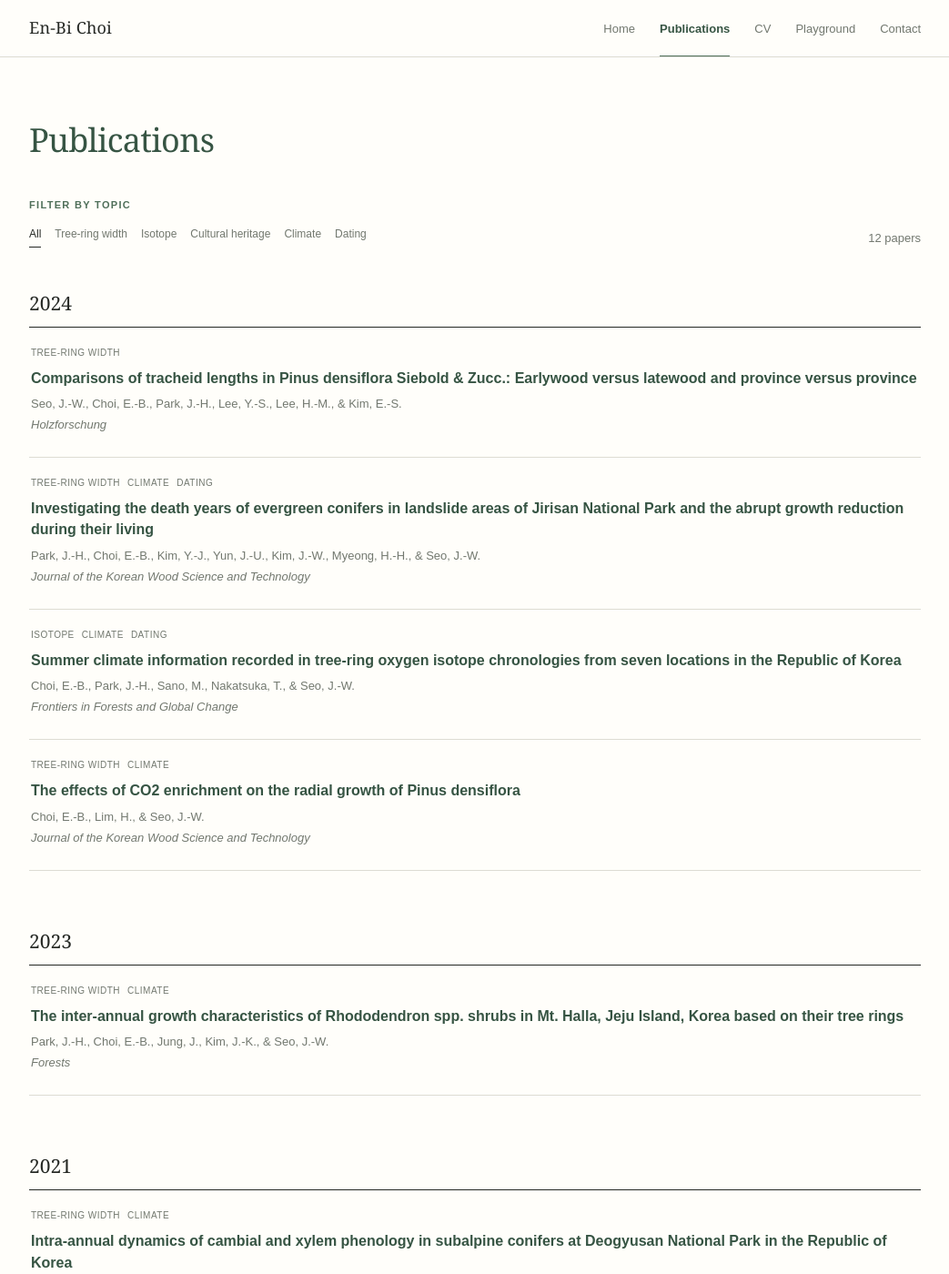
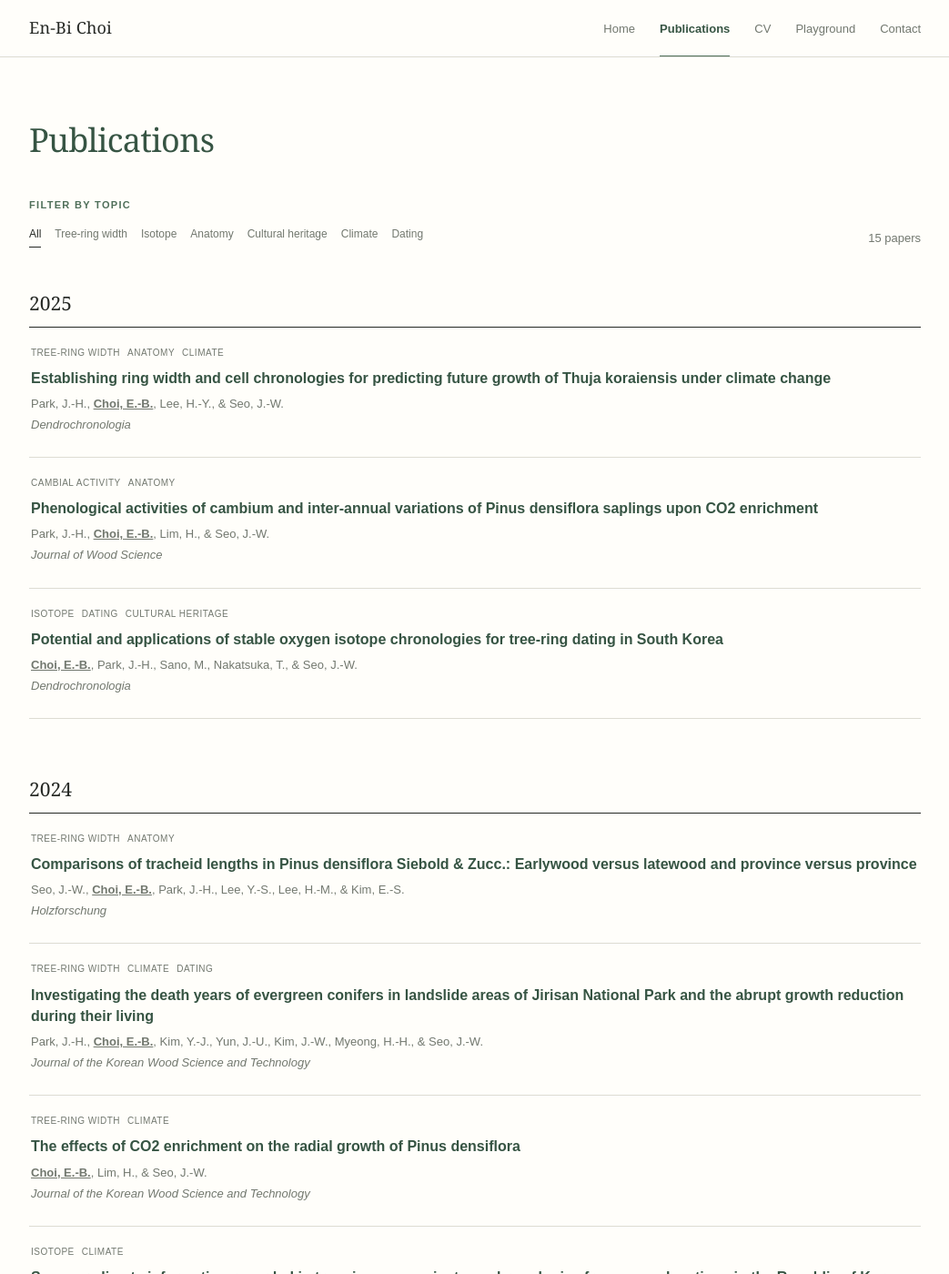
Before and after one commit to enbi-choi-treering/enbi-choi-treering.github.io, a Jekyll site: the page built from publications.html, in a window 1280 px wide and 1400 px high. Shown: the whole window at 91% size, without its empty margins (118-1161 px from the left). Built offline with Jekyll 4.4.1, drawn with Linux system fonts in a browser that asks for light colours; some of the changed text lies outside the part shown.

Commit message:
publication변경

```diff
--- a/_data/publications.yml
+++ b/_data/publications.yml
@@ -1,99 +1,129 @@
+- year: 2025
+  title: "Potential and applications of stable oxygen isotope chronologies for tree-ring dating in South Korea"
+  authors: "<strong><u>Choi, E.-B.</u></strong>, Park, J.-H., Sano, M., Nakatsuka, T., & Seo, J.-W."
+  journal: "Dendrochronologia"
+  topics: ["isotope", "dating", "cultural heritage"]
+  url: "https://doi.org/10.1016/j.dendro.2025.126433"
+  show_in_news: true
+  news_date: "2025.12"
+  news_text: "Published a study evaluating stable oxygen isotope chronologies for tree-ring dating in South Korea."
+
+- year: 2025
+  title: "Phenological activities of cambium and inter-annual variations of Pinus densiflora saplings upon CO2 enrichment"
+  authors: "Park, J.-H., <strong><u>Choi, E.-B.</u></strong>, Lim, H., & Seo, J.-W."
+  journal: "Journal of Wood Science"
+  topics: ["cambial activity", "anatomy"]
+  url: "https://doi.org/10.1186/s10086-025-02229-6"
+  show_in_news: false
+  news_date: ""
+  news_text: "Published a study on cambial phenology and inter-annual wood growth of Pinus densiflora under CO2 enrichment."
+
+- year: 2025
+  title: "Establishing ring width and cell chronologies for predicting future growth of Thuja koraiensis under climate change"
+  authors: "Park, J.-H., <strong><u>Choi, E.-B.</u></strong>, Lee, H.-Y., & Seo, J.-W."
+  journal: "Dendrochronologia"
+  topics: ["tree-ring width", "anatomy", "climate"]
+  url: "https://doi.org/10.1016/j.dendro.2025.126423"
+  show_in_news: false
+  news_date: ""
+  news_text: "Published ring-width and cell chronologies for assessing climate sensitivity and future growth of Thuja koraiensis."
+
+- year: 2024
+  title: "Summer climate information recorded in tree-ring oxygen isotope chronologies from seven locations in the Republic of Korea"
+  authors: "<strong><u>Choi, E.-B.</u></strong>, Park, J.-H., Sano, M., Nakatsuka, T., & Seo, J.-W."
+  journal: "Frontiers in Forests and Global Change"
+  topics: ["isotope", "climate"]
+  url: "https://doi.org/10.3389/ffgc.2024.1269346"
+  show_in_news: false
+  news_date: ""
+  news_text: "Published a nationwide tree-ring oxygen isotope study evaluating summer climate signals across the Republic of Korea."
+
 - year: 2024
   title: "The effects of CO2 enrichment on the radial growth of Pinus densiflora"
-  authors: "Choi, E.-B., Lim, H., & Seo, J.-W."
+  authors: "<strong><u>Choi, E.-B.</u></strong>, Lim, H., & Seo, J.-W."
   journal: "Journal of the Korean Wood Science and Technology"
   topics: ["tree-ring width", "climate"]
-  url: "#"
+  url: "https://doi.org/10.5658/WOOD.2024.52.3.289"
   show_in_news: false
   news_date: ""
   news_text: "Published a study on the radial growth response of Pinus densiflora under CO2 enrichment."
 
 - year: 2024
-  title: "Summer climate information recorded in tree-ring oxygen isotope chronologies from seven locations in the Republic of Korea"
-  authors: "Choi, E.-B., Park, J.-H., Sano, M., Nakatsuka, T., & Seo, J.-W."
-  journal: "Frontiers in Forests and Global Change"
-  topics: ["isotope", "climate", "dating"]
-  url: "#"
-  show_in_news: false
-  news_date: ""
-  news_text: "Published a Korea-wide tree-ring oxygen isotope study on summer climate signals."
-
-- year: 2024
   title: "Investigating the death years of evergreen conifers in landslide areas of Jirisan National Park and the abrupt growth reduction during their living"
-  authors: "Park, J.-H., Choi, E.-B., Kim, Y.-J., Yun, J.-U., Kim, J.-W., Myeong, H.-H., & Seo, J.-W."
+  authors: "Park, J.-H., <strong><u>Choi, E.-B.</u></strong>, Kim, Y.-J., Yun, J.-U., Kim, J.-W., Myeong, H.-H., & Seo, J.-W."
   journal: "Journal of the Korean Wood Science and Technology"
   topics: ["tree-ring width", "climate", "dating"]
-  url: "#"
+  url: "https://doi.org/10.5658/WOOD.2024.52.4.319"
   show_in_news: false
 
 - year: 2024
   title: "Comparisons of tracheid lengths in Pinus densiflora Siebold & Zucc.: Earlywood versus latewood and province versus province"
-  authors: "Seo, J.-W., Choi, E.-B., Park, J.-H., Lee, Y.-S., Lee, H.-M., & Kim, E.-S."
+  authors: "Seo, J.-W., <strong><u>Choi, E.-B.</u></strong>, Park, J.-H., Lee, Y.-S., Lee, H.-M., & Kim, E.-S."
   journal: "Holzforschung"
-  topics: ["tree-ring width"]
-  url: "#"
+  topics: ["tree-ring width","anatomy"]
+  url: "https://doi.org/10.1515/hf-2023-0107"
   show_in_news: false
 
 - year: 2023
   title: "The inter-annual growth characteristics of Rhododendron spp. shrubs in Mt. Halla, Jeju Island, Korea based on their tree rings"
-  authors: "Park, J.-H., Choi, E.-B., Jung, J., Kim, J.-K., & Seo, J.-W."
+  authors: "Park, J.-H., <strong><u>Choi, E.-B.</u></strong>, Jung, J., Kim, J.-K., & Seo, J.-W."
   journal: "Forests"
-  topics: ["tree-ring width", "climate"]
-  url: "#"
+  topics: ["tree-ring width", "climate","anatomy"]
+  url: "https://doi.org/10.3390/f14040716"
   show_in_news: false
 
 - year: 2021
   title: "The role of aging and wind in inducing death and/or growth reduction in Korean fir (Abies koreana Wilson) on Mt. Halla, Korea"
-  authors: "Seo, J.-W., Choi, E.-B., Park, J.-H., Kim, Y.-J., & Lim, H.-I."
+  authors: "Seo, J.-W., <strong><u>Choi, E.-B.</u></strong>, Park, J.-H., Kim, Y.-J., & Lim, H.-I."
   journal: "Atmosphere"
   topics: ["tree-ring width", "climate", "dating"]
-  url: "#"
+  url: "https://doi.org/10.3390/atmos12091135"
   show_in_news: false
 
 - year: 2021
   title: "Intra-annual dynamics of cambial and xylem phenology in subalpine conifers at Deogyusan National Park in the Republic of Korea"
-  authors: "Park, J.-H., Choi, E.-B., Park, H.-C., Lee, N.-Y., & Seo, J.-W."
+  authors: "Park, J.-H., <strong><u>Choi, E.-B.</u></strong>, Park, H.-C., Lee, N.-Y., & Seo, J.-W."
   journal: "Journal of Wood Science"
-  topics: ["tree-ring width", "climate"]
-  url: "#"
+  topics: ["tree-ring width", "climate","anatomy"]
+  url: "https://doi.org/10.1186/s10086-021-01950-2"
   show_in_news: false
 
 - year: 2020
   title: "Synchronizations of tree-ring δ18O time series within and between tree species and provinces in Korea: A case study using dominant tree species in high elevations"
-  authors: "Choi, E.-B., Sano, M., Park, J.-H., Kim, Y.-J., Li, Z., Nakatsuka, T., Hakozaki, M., Kimura, K., Jeong, H.-M., & Seo, J.-W."
+  authors: "<strong><u>Choi, E.-B.</u></strong>, Sano, M., Park, J.-H., Kim, Y.-J., Li, Z., Nakatsuka, T., Hakozaki, M., Kimura, K., Jeong, H.-M., & Seo, J.-W."
   journal: "Journal of Wood Science"
   topics: ["isotope", "dating", "climate"]
-  url: "#"
+  url: "https://doi.org/10.1186/s10086-020-01901-3"
   show_in_news: false
 
 - year: 2020
   title: "Reconstruction of resin collection history of pine forests in Korea from tree-ring dating"
-  authors: "Choi, E.-B., Kim, Y.-J., Park, J.-H., Park, C.-R., & Seo, J.-W."
+  authors: "<strong><u>Choi, E.-B.</u></strong>, Kim, Y.-J., Park, J.-H., Park, C.-R., & Seo, J.-W."
   journal: "Sustainability"
   topics: ["tree-ring width", "cultural heritage", "dating"]
-  url: "#"
+  url: "https://doi.org/10.3390/su12219118"
   show_in_news: false
 
 - year: 2019
   title: "Investigation of death years and inter-annual growth reduction of Korean firs (Abies koreana) at Yeongsil in Mt. Halla"
-  authors: "Seo, J.-W., Kim, Y.-J., Choi, E.-B., Park, J.-H., & Kim, J.-H."
+  authors: "Seo, J.-W., Kim, Y.-J., <strong><u>Choi, E.-B.</u></strong>, Park, J.-H., & Kim, J.-H."
   journal: "Journal of Korean Environmental Research and Technology"
   topics: ["tree-ring width", "climate", "dating"]
-  url: "#"
+  url: "https://doi.org/10.13087/kosert.2019.22.3.1"
   show_in_news: false
 
 - year: 2017
   title: "Establishing tree-ring δ18O chronologies for principle tree species at subalpine zone in Mt. Jiri National Park and their correlations with the corresponding climate"
-  authors: "Seo, J.-W., Jeong, H.-M., Sano, M., Choi, E.-B., Park, J.-H., Lee, K.-H., Kim, Y.-J., & Park, H.-C."
+  authors: "Seo, J.-W., Jeong, H.-M., Sano, M., <strong><u>Choi, E.-B.</u></strong>, Park, J.-H., Lee, K.-H., Kim, Y.-J., & Park, H.-C."
   journal: "Journal of Korean Wood Science and Technology"
   topics: ["isotope", "climate", "dating"]
-  url: "#"
+  url: "https://doi.org/10.5658/WOOD.2017.45.5.661"
   show_in_news: false
 
 - year: 2016
   title: "The association of intra-annual cambial activities of Pinus koraiensis and Chamaecyparis pisifera planted in Mt. Worak with climatic factors"
-  authors: "Seo, J.-W., Choi, E.-B., Ju, J.-D., & Shin, C.-S."
+  authors: "Seo, J.-W., <strong><u>Choi, E.-B.</u></strong>, Ju, J.-D., & Shin, C.-S."
   journal: "Journal of Korean Wood Science and Technology"
-  topics: ["tree-ring width", "climate"]
-  url: "#"
+  topics: ["tree-ring width", "climate", "anatomy"]
+  url: "https://doi.org/10.5658/WOOD.2017.45.1.43"
   show_in_news: false
--- a/publications.html
+++ b/publications.html
@@ -13,6 +13,7 @@ permalink: /publications/
         <button class="filter-button active" data-filter="all">All</button>
         <button class="filter-button" data-filter="tree-ring width">Tree-ring width</button>
         <button class="filter-button" data-filter="isotope">Isotope</button>
+        <button class="filter-button" data-filter="anatomy">Anatomy</button>
         <button class="filter-button" data-filter="cultural heritage">Cultural heritage</button>
         <button class="filter-button" data-filter="climate">Climate</button>
         <button class="filter-button" data-filter="dating">Dating</button>
```
